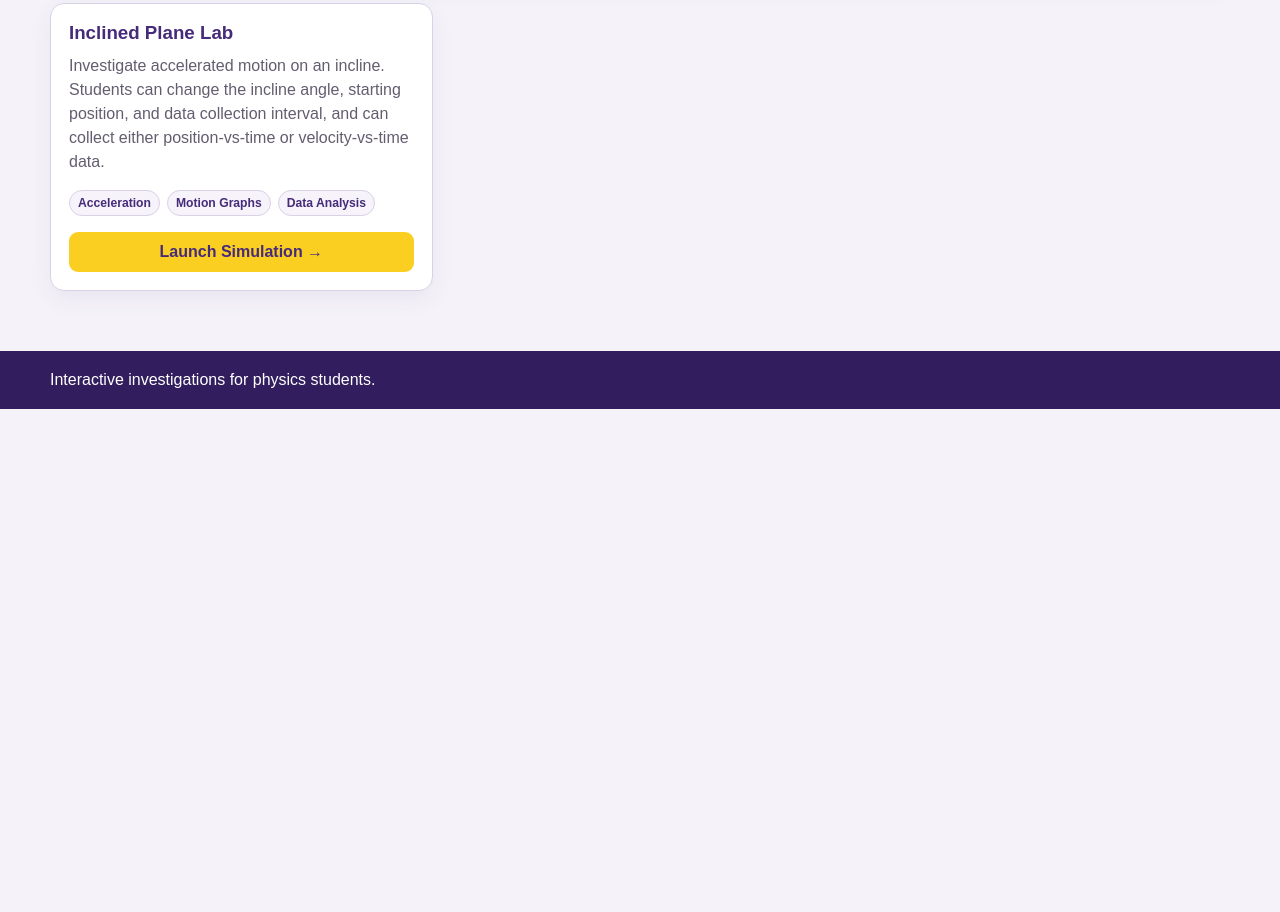
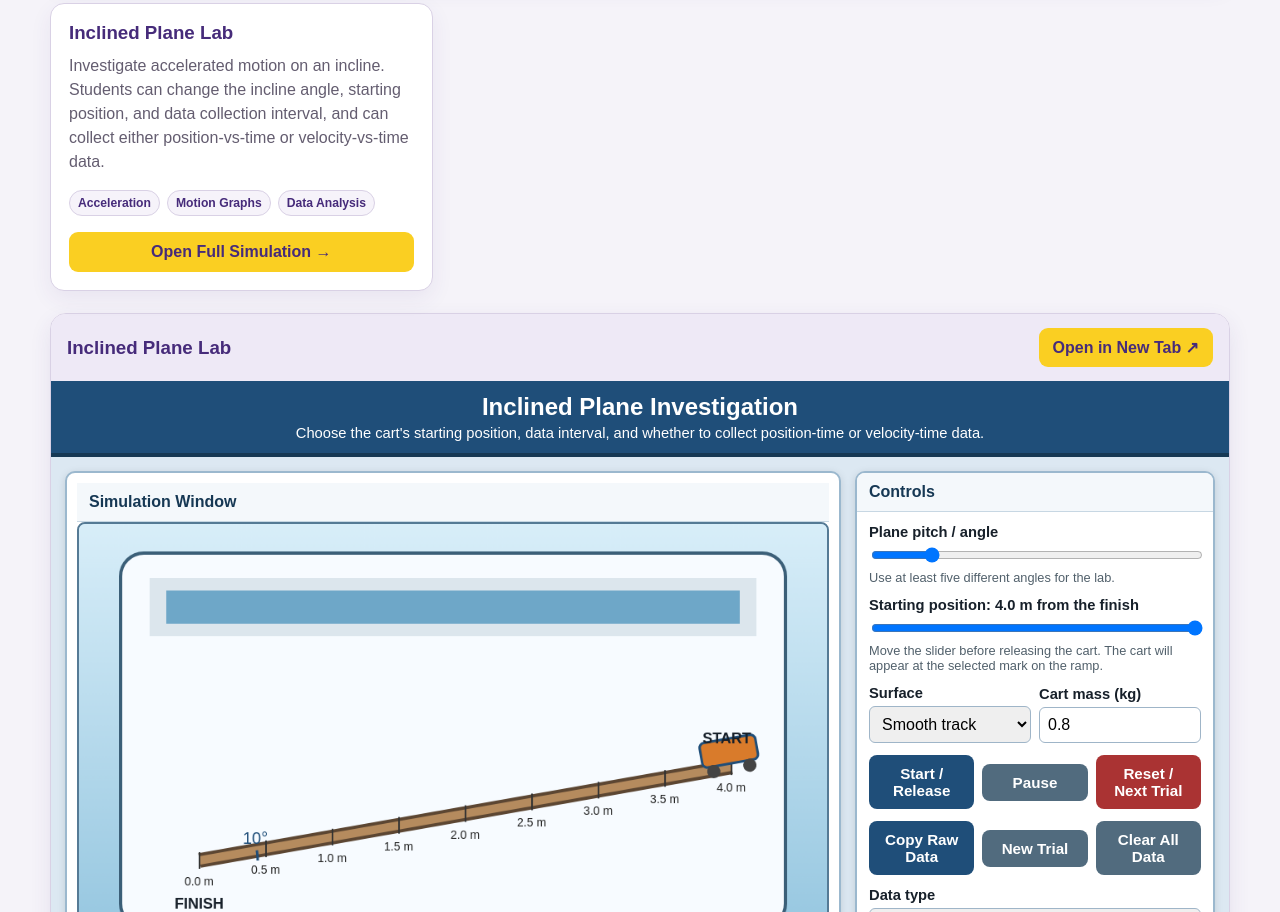
Before and after one commit to lessonswithlondot-ai/lwl-physics-simulations, a plain HTML site: page ap-physics-1/unit-1-kinematics/index.html in a window 1280 px wide. Shown: the part 308-1220 px from the top of the page. Before the commit the page ends 800 px from the top, so only its background shows below. Drawn offline with Linux system fonts and the light colour scheme.

Commit message:
Add files via upload

```diff
--- a/ap-physics-1/unit-1-kinematics/index.html
+++ b/ap-physics-1/unit-1-kinematics/index.html
@@ -20,7 +20,7 @@ main{padding:34px 0 60px}
 .card h3{margin:0 0 10px;color:var(--purple)}.card p{color:var(--muted);line-height:1.5;flex:1;margin:0 0 16px}
 .tags{display:flex;flex-wrap:wrap;gap:7px;margin-bottom:16px}.tag{background:#f6f3fa;border:1px solid var(--line);color:var(--purple);border-radius:999px;padding:5px 8px;font-size:.76rem;font-weight:800}
 .btn{display:inline-block;text-align:center;background:var(--yellow);color:var(--purple);font-weight:900;text-decoration:none;padding:11px 14px;border-radius:9px}
-footer{background:#321d5e;color:white;padding:20px 0}
+.simulation-shell{background:white;border:1px solid var(--line);border-radius:16px;overflow:hidden;box-shadow:0 8px 22px rgba(70,43,122,.09);margin-top:22px}.simulation-bar{padding:14px 16px;background:#eee9f6;display:flex;align-items:center;justify-content:space-between;gap:12px;flex-wrap:wrap}.simulation-bar h3{margin:0;color:var(--purple)}.simulation-frame{width:100%;height:900px;border:0;display:block;background:white}.full-btn{display:inline-block;background:var(--yellow);color:var(--purple);font-weight:900;text-decoration:none;padding:10px 14px;border-radius:9px}@media(max-width:700px){.simulation-frame{height:1100px}}footer{background:#321d5e;color:white;padding:20px 0}
 @media(max-width:850px){.grid{grid-template-columns:repeat(2,1fr)}}@media(max-width:560px){.grid{grid-template-columns:1fr}}
 </style>
 </head>
@@ -37,8 +37,16 @@ footer{background:#321d5e;color:white;padding:20px 0}
       <h3>Inclined Plane Lab</h3>
       <p>Investigate accelerated motion on an incline. Students can change the incline angle, starting position, and data collection interval, and can collect either position-vs-time or velocity-vs-time data.</p>
       <div class="tags"><span class="tag">Acceleration</span><span class="tag">Motion Graphs</span><span class="tag">Data Analysis</span></div>
-      <a class="btn" href="inclined-plane-lab.html">Launch Simulation →</a>
+      <a class="btn" href="inclined-plane-lab.html">Open Full Simulation →</a>
     </article>
+  </section>
+
+  <section class="simulation-shell">
+    <div class="simulation-bar">
+      <h3>Inclined Plane Lab</h3>
+      <a class="full-btn" href="inclined-plane-lab.html" target="_blank" rel="noopener">Open in New Tab ↗</a>
+    </div>
+    <iframe class="simulation-frame" src="inclined-plane-lab.html" title="Inclined Plane Lab Simulation" loading="eager"></iframe>
   </section>
 </main>
 <footer><div class="wrap">Interactive investigations for physics students.</div></footer>
```
